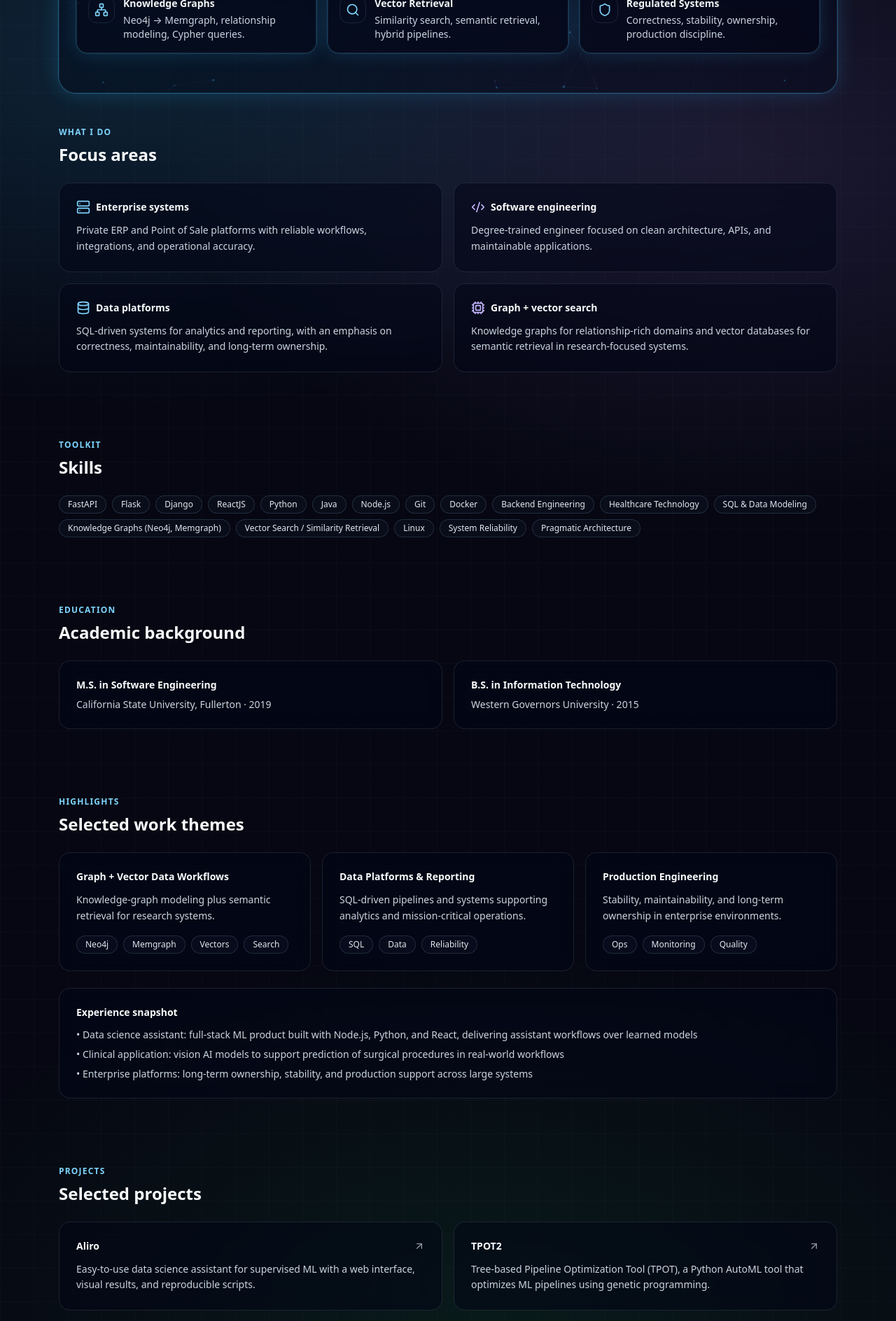
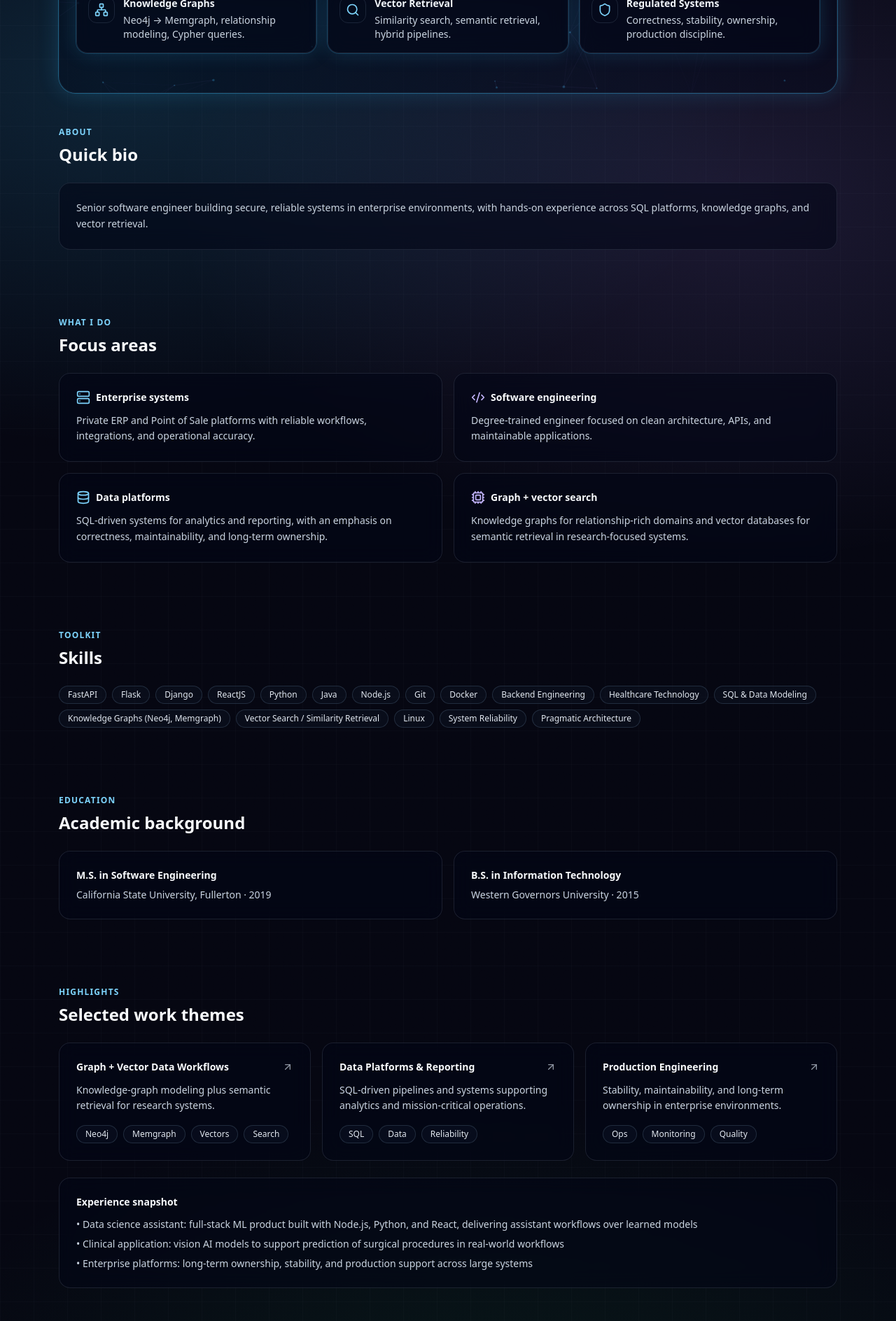
Before and after one commit to jay-m-dev/jay-m-dev.github.io, a React (Vite) app: page / in a window 1280 px wide. Shown: the part 540-2428 px from the top of the page at 70% size. Built offline with nearby package versions, Linux system fonts and the light colour scheme.

Commit message:
Move quick bio

```diff
--- a/src/App.jsx
+++ b/src/App.jsx
@@ -213,18 +213,21 @@ export default function App() {
         desc: "Knowledge-graph modeling plus semantic retrieval for research \
 systems.",
         tags: ["Neo4j", "Memgraph", "Vectors", "Search"],
+        href: "https://alzkb.ai",
       },
       {
         name: "Data Platforms & Reporting",
         desc: "SQL-driven pipelines and systems supporting analytics and \
 mission-critical operations.",
         tags: ["SQL", "Data", "Reliability"],
+        href: "https://github.com/EpistasisLab/Aliro",
       },
       {
         name: "Production Engineering",
         desc: "Stability, maintainability, and long-term ownership in \
 enterprise environments.",
         tags: ["Ops", "Monitoring", "Quality"],
+        href: "https://www.linkedin.com/in/moran-jay/",
       },
     ];
   }, []);
@@ -287,6 +290,9 @@ from-transparent via-sky-300/10 to-transparent" />
           <nav className="hidden items-center gap-5 text-sm md:flex">
             <a className="text-slate-300 hover:text-slate-50" href="#focus">
               Focus
+            </a>
+            <a className="text-slate-300 hover:text-slate-50" href="#about">
+              About
             </a>
             <a className="text-slate-300 hover:text-slate-50" href="#skills">
               Skills
@@ -386,6 +392,20 @@ text-slate-100 transition hover:border-violet-400/40 hover:shadow-neon"
             </div>
           </div>
         </section>
+
+        <Section
+          id="about"
+          kicker="ABOUT"
+          title="Quick bio"
+        >
+          <div className="glass rounded-2xl p-6">
+            <p className="text-sm leading-relaxed text-slate-300">
+              Senior software engineer building secure, reliable systems in
+              enterprise environments, with hands-on experience across SQL
+              platforms, knowledge graphs, and vector retrieval.
+            </p>
+          </div>
+        </Section>
 
         <Section
           id="focus"
@@ -489,13 +509,21 @@ text-slate-100 transition hover:border-violet-400/40 hover:shadow-neon"
         >
           <div className="grid gap-4 md:grid-cols-3">
             {projects.map((p) => (
-              <div
+              <a
                 key={p.name}
+                href={p.href}
+                target="_blank"
+                rel="noreferrer"
                 className="glass rounded-2xl p-6 transition \
-hover:border-sky-400/30 hover:shadow-neon border border-slate-800/60"
+hover:border-sky-400/30 hover:shadow-neon border border-slate-800/60 \
+block group"
               >
-                <div className="text-sm font-semibold text-slate-50">
-                  {p.name}
+                <div className="flex items-center justify-between gap-3">
+                  <div className="text-sm font-semibold text-slate-50">
+                    {p.name}
+                  </div>
+                  <ArrowUpRight className="h-4 w-4 text-slate-300 opacity-70 \
+group-hover:text-sky-200" />
                 </div>
                 <p className="mt-3 text-sm leading-relaxed text-slate-300">
                   {p.desc}
@@ -505,7 +533,7 @@ hover:border-sky-400/30 hover:shadow-neon border border-slate-800/60"
                     <Tag key={t}>{t}</Tag>
                   ))}
                 </div>
-              </div>
+              </a>
             ))}
           </div>
 
@@ -591,14 +619,6 @@ group-hover:text-sky-200" />
 
             <div className="glass rounded-2xl p-6">
               <div className="text-sm font-semibold text-slate-50">
-                Quick bio
-              </div>
-              <p className="mt-3 text-sm leading-relaxed text-slate-300">
-                Senior software engineer building secure, reliable systems in
-                enterprise environments, with hands-on experience across SQL
-                platforms, knowledge graphs, and vector retrieval.
-              </p>
-              <div className="mt-5 text-xs text-slate-400">
                 © {year} Jay Moran
               </div>
             </div>
```
